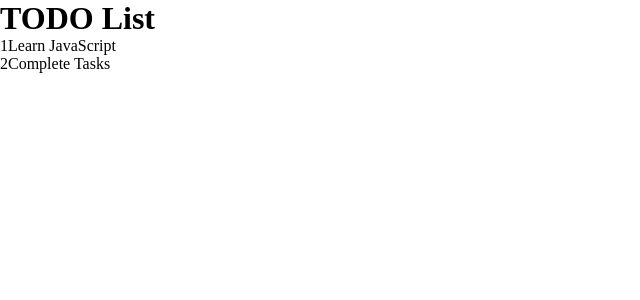
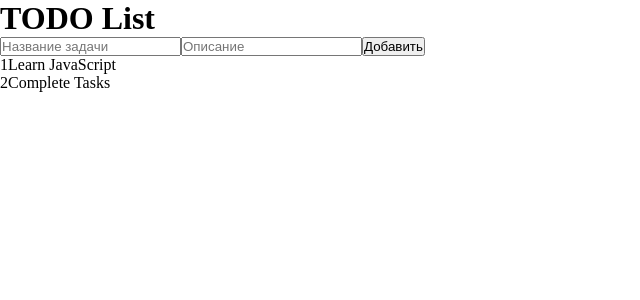
Before and after one commit to elijahmylcev/testBioMed, a React (Create React App) app in the folder todo/client/: page / in a window 1280 px wide. Shown: the top 300 px of the page, without its empty margins (0-640 px from the left). Built offline with nearby package versions, Linux system fonts and the light colour scheme.

Commit message:
working form AddTodoItem

```diff
--- a/todo/client/src/App.js
+++ b/todo/client/src/App.js
@@ -1,4 +1,5 @@
 import { useState } from 'react';
+import AddTodoItem from './components/AddTodoItem/AddTodoItem';
 import TodoList from './components/TodoList';
 
 function App() {
@@ -10,6 +11,7 @@ function App() {
     <div className="App">
       <header className="App-header">
         <h1>TODO List</h1>
+        <AddTodoItem />
         <TodoList todoCollection={todoCollection} />
       </header>
     </div>
--- /dev/null
+++ b/todo/client/src/components/AddTodoItem/AddTodoItem.jsx
@@ -0,0 +1,42 @@
+import { useState } from 'react';
+
+function AddTodoItem({ props }) {
+  const [title, setTitle] = useState('');
+  const [description, setDescription] = useState('');
+
+  function Add(e, tit, descr) {
+    e.preventDefault();
+
+    console.log(tit, descr);
+    setTitle('');
+    setDescription('');
+  }
+
+  return (
+    <form action="submit">
+      <input
+        type="text"
+        name="title"
+        placeholder="Название задачи"
+        value={title}
+        onChange={(e) => setTitle(e.target.value)}
+      />
+      <input
+        type="text"
+        name="description"
+        placeholder="Описание"
+        value={description}
+        onChange={(e) => setDescription(e.target.value)}
+
+      />
+      <button
+        type="submit"
+        onClick={(e) => Add(e, title, description)}
+      >
+        Добавить
+      </button>
+    </form>
+  );
+}
+
+export default AddTodoItem;
--- a/todo/client/src/components/TodoList.jsx
+++ b/todo/client/src/components/TodoList.jsx
@@ -2,7 +2,7 @@ function TodoList({ todoCollection }) {
   return (
     <div className="todoList">
       {todoCollection.map((todoItem) => (
-        <div className="todoList__item">
+        <div className="todoList__item" key={todoItem.id}>
           {todoItem.id}
           {todoItem.title}
         </div>
```
